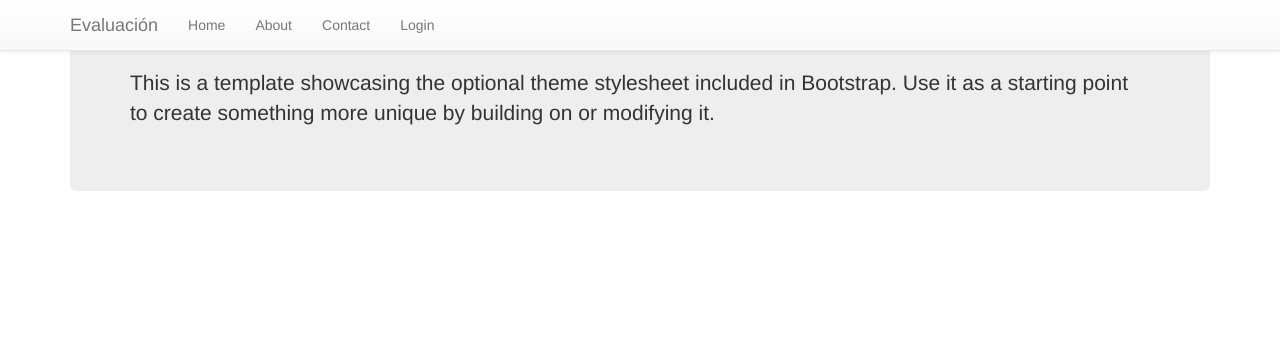
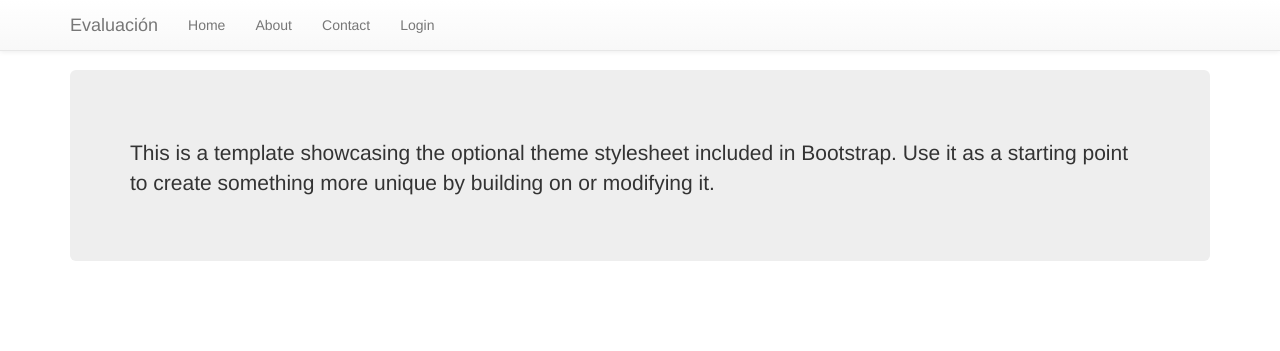
Before and after one commit to carlosa54/evaluation_system, a Django app: template templates/home.html in a window 1280 px wide. Shown: the top 351 px of the page. Run offline with Django 3.2, Linux system fonts and the light colour scheme; the template is opened without the code that fills it, so the values that code supplies are empty; some libraries are stand-ins or nearby versions.

Commit message:
Fixed navbar on top of content

```diff
--- a/static/bootstrap/css/main.css
+++ b/static/bootstrap/css/main.css
@@ -3,5 +3,5 @@ h1{color:red;}
 
 body {
   min-height: 2000px;
-  padding-top: 70px;
+  padding: 45px 0 0 0;
 }
--- a/static/css/footer-distributed.css
+++ b/static/css/footer-distributed.css
@@ -1,3 +1,7 @@
+ body{
+  padding: 70px 0 0 0;
+ }
+
 .footer-distributed{
 	background-color: #292c2f;
 	box-shadow: 0 1px 1px 0 rgba(0, 0, 0, 0.12);
--- a/templates/base.html
+++ b/templates/base.html
@@ -20,6 +20,7 @@
     <link rel="stylesheet" href="{% static 'css/navbar.css' %}">
     <link rel="stylesheet" type="text/css" href="{% static 'css/footer-distributed.css'%}">
     {% block extra_css %}
+
     {% endblock %}
 
 
```
